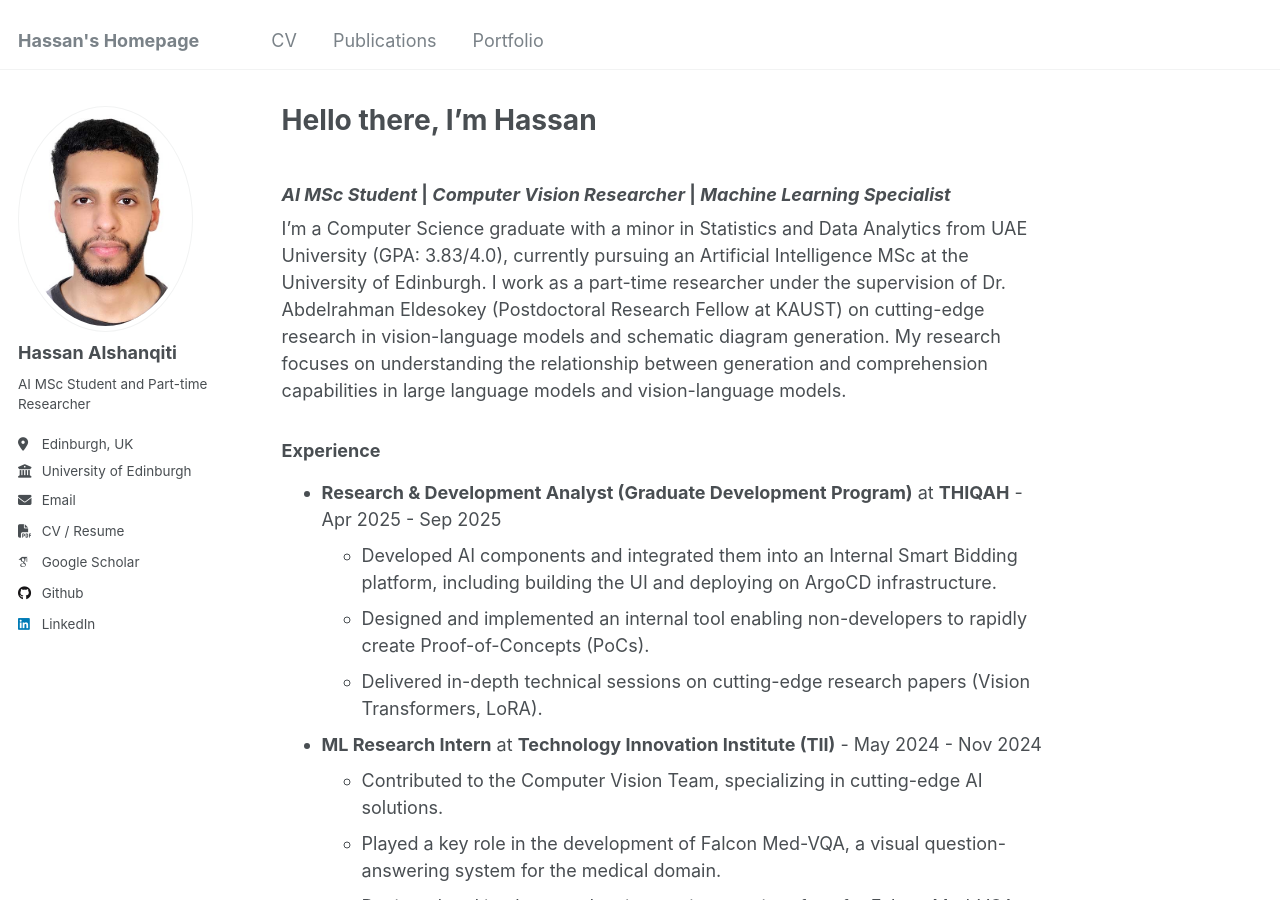
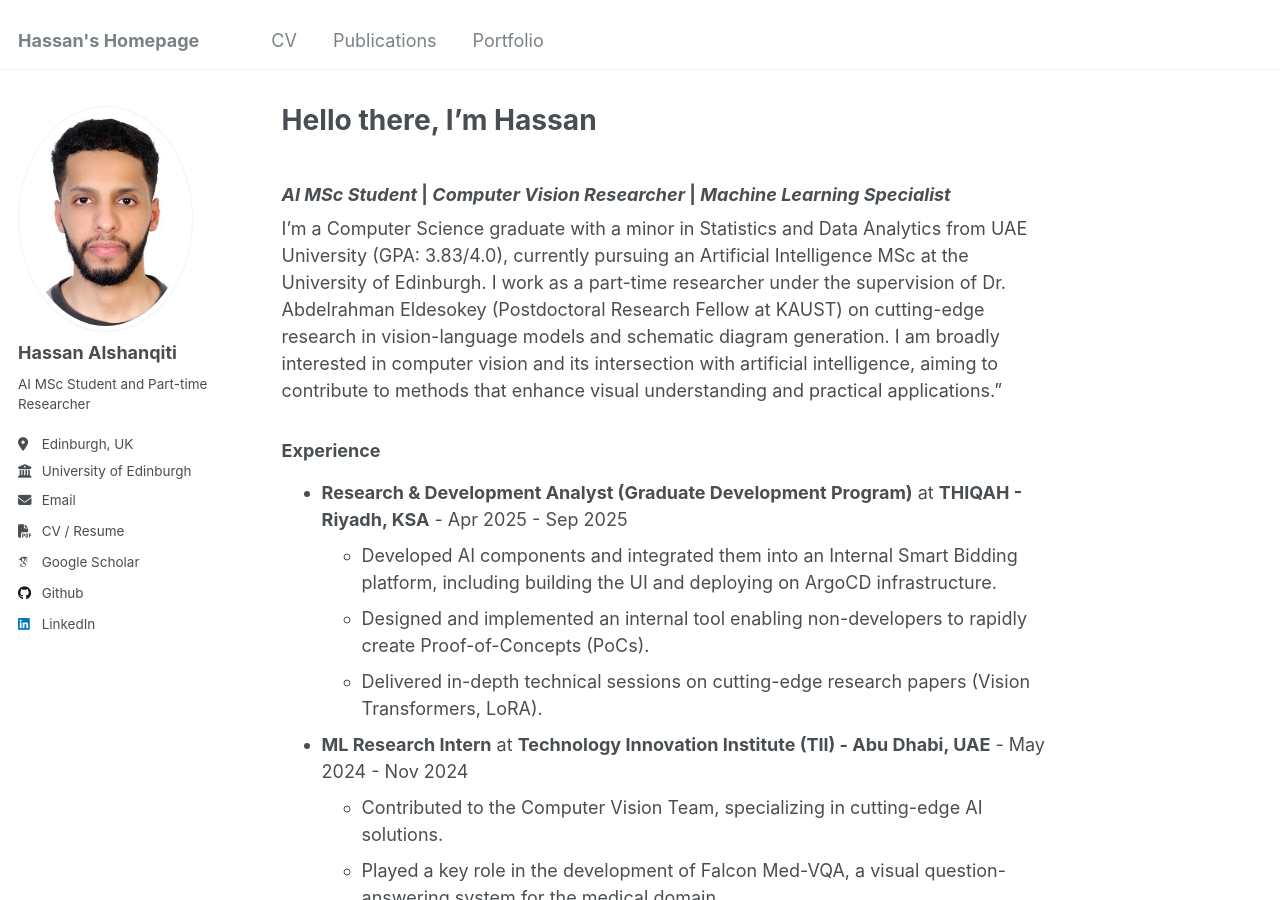
Before and after one commit to opmyth/opmyth.github.io, a Jekyll site: the page built from _pages/about.md, in a window 1280 px wide and 900 px high. Built offline with Jekyll 4.4.1, drawn with Linux system fonts in a browser that asks for light colours; some web fonts are replaced.

Commit message:
made changes

```diff
--- a/_pages/about.md
+++ b/_pages/about.md
@@ -9,16 +9,16 @@ redirect_from:
 
 ### *AI MSc Student* | *Computer Vision Researcher* | *Machine Learning Specialist*
 
-I'm a Computer Science graduate with a minor in Statistics and Data Analytics from UAE University (GPA: 3.83/4.0), currently pursuing an Artificial Intelligence MSc at the University of Edinburgh. I work as a part-time researcher under the supervision of Dr. Abdelrahman Eldesokey (Postdoctoral Research Fellow at KAUST) on cutting-edge research in vision-language models and schematic diagram generation. My research focuses on understanding the relationship between generation and comprehension capabilities in large language models and vision-language models.
+I'm a Computer Science graduate with a minor in Statistics and Data Analytics from UAE University (GPA: 3.83/4.0), currently pursuing an Artificial Intelligence MSc at the University of Edinburgh. I work as a part-time researcher under the supervision of Dr. Abdelrahman Eldesokey (Postdoctoral Research Fellow at KAUST) on cutting-edge research in vision-language models and schematic diagram generation. I am broadly interested in computer vision and its intersection with artificial intelligence, aiming to contribute to methods that enhance visual understanding and practical applications."
 
 ### **Experience**
 
-- **Research & Development Analyst (Graduate Development Program)** at **THIQAH** - Apr 2025 - Sep 2025
+- **Research & Development Analyst (Graduate Development Program)** at **THIQAH - Riyadh, KSA** - Apr 2025 - Sep 2025
   - Developed AI components and integrated them into an Internal Smart Bidding platform, including building the UI and deploying on ArgoCD infrastructure.
   - Designed and implemented an internal tool enabling non-developers to rapidly create Proof-of-Concepts (PoCs).
   - Delivered in-depth technical sessions on cutting-edge research papers (Vision Transformers, LoRA).
 
-- **ML Research Intern** at **Technology Innovation Institute (TII)** - May 2024 - Nov 2024
+- **ML Research Intern** at **Technology Innovation Institute (TII) - Abu Dhabi, UAE** - May 2024 - Nov 2024
   - Contributed to the Computer Vision Team, specializing in cutting-edge AI solutions.
   - Played a key role in the development of Falcon Med-VQA, a visual question-answering system for the medical domain.
   - Designed and implemented an interactive user interface for Falcon Med-VQA with advanced features.
```
